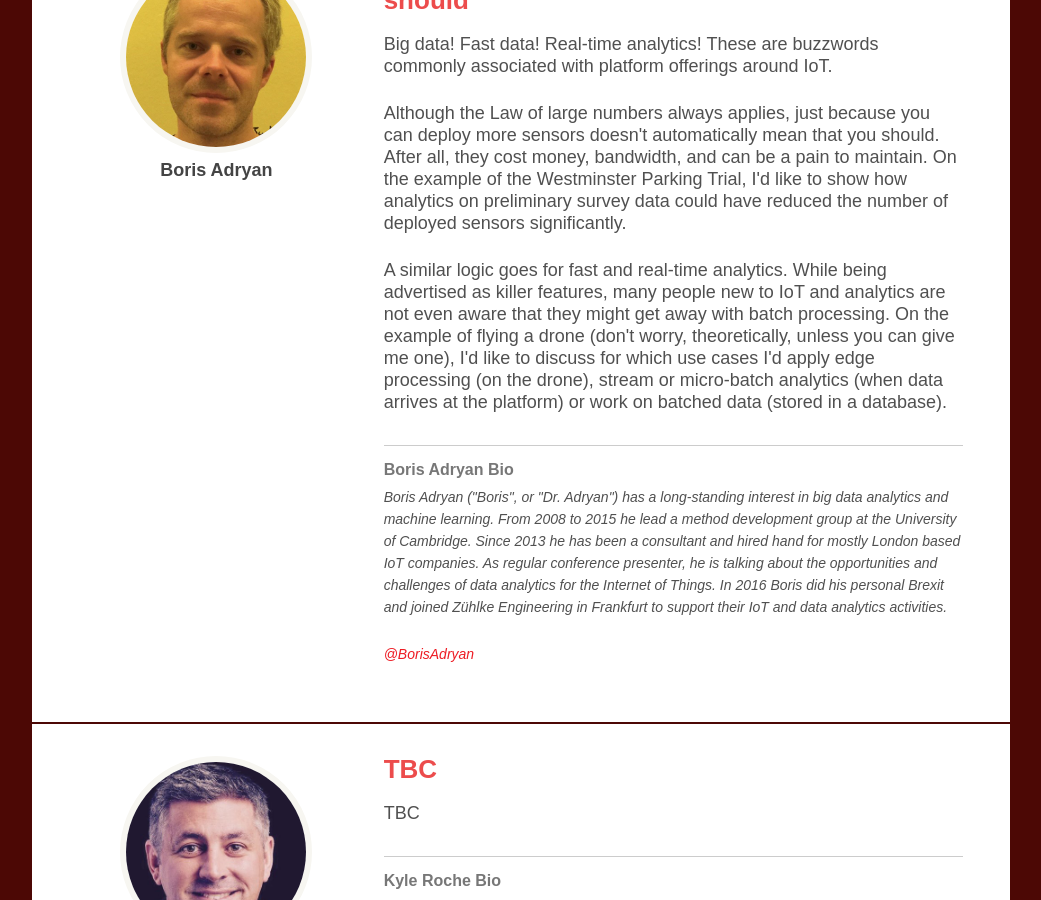
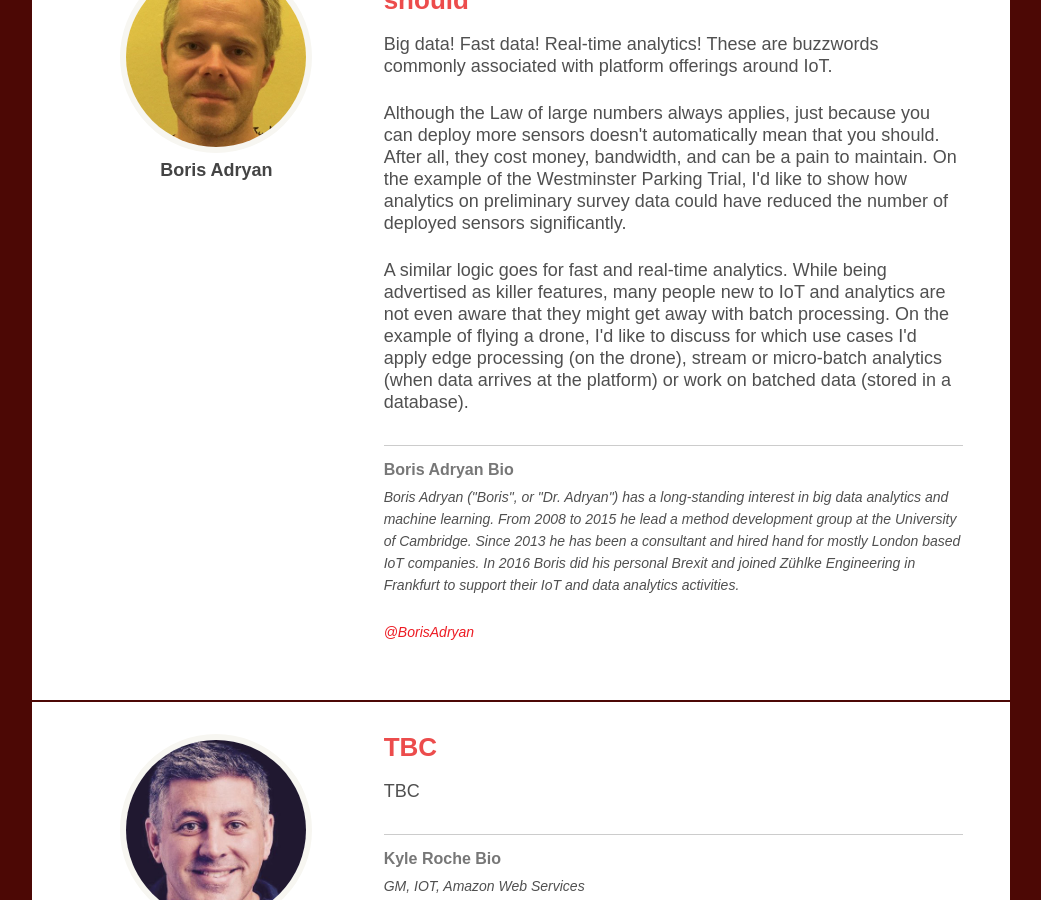
Before and after one commit to thingmonk/thingmonk.github.io, a Jekyll site: the page built from thingmonk-talks.html, in a window 1280 px wide and 900 px high, scrolled down 6960 px. Shown: the whole window, without its empty margins (119-1160 px from the left). Built offline with Jekyll 4.4.1, drawn with Linux system fonts in a browser that asks for light colours.

Commit message:
update Boris bio/abstract

```diff
--- a/_data/speakers.yml
+++ b/_data/speakers.yml
@@ -77,9 +77,9 @@
 
 - name: Boris Adryan
   photo: borisa.jpg
-  bio: Boris Adryan ("Boris", or "Dr. Adryan") has a long-standing interest in big data analytics and machine learning. From 2008 to 2015 he lead a method development group at the University of Cambridge. Since 2013 he has been a consultant and hired hand for mostly London based IoT companies. As regular conference presenter, he is talking about the opportunities and challenges of data analytics for the Internet of Things. In 2016 Boris did his personal Brexit and joined Zühlke Engineering in Frankfurt to support their IoT and data analytics activities.
+  bio: Boris Adryan ("Boris", or "Dr. Adryan") has a long-standing interest in big data analytics and machine learning. From 2008 to 2015 he lead a method development group at the University of Cambridge. Since 2013 he has been a consultant and hired hand for mostly London based IoT companies. In 2016 Boris did his personal Brexit and joined Zühlke Engineering in Frankfurt to support their IoT and data analytics activities.
   talktitle: Just because you can doesn't mean that you should
-  talkabstract: Big data! Fast data! Real-time analytics! These are buzzwords commonly associated with platform offerings around IoT.  <p />Although the Law of large numbers always applies, just because you can deploy more sensors doesn't automatically mean that you should. After all, they cost money, bandwidth, and can be a pain to maintain. On the example of the Westminster Parking Trial, I'd like to show how analytics on preliminary survey data could have reduced the number of deployed sensors significantly.<p />  A similar logic goes for fast and real-time analytics. While being advertised as killer features, many people new to IoT and analytics are not even aware that they might get away with batch processing. On the example of flying a drone (don't worry, theoretically, unless you can give me one), I'd like to discuss for which use cases I'd apply edge processing (on the drone), stream or micro-batch analytics (when data arrives at the platform) or work on batched data (stored in a database).
+  talkabstract: Big data! Fast data! Real-time analytics! These are buzzwords commonly associated with platform offerings around IoT.  <p />Although the Law of large numbers always applies, just because you can deploy more sensors doesn't automatically mean that you should. After all, they cost money, bandwidth, and can be a pain to maintain. On the example of the Westminster Parking Trial, I'd like to show how analytics on preliminary survey data could have reduced the number of deployed sensors significantly.<p />  A similar logic goes for fast and real-time analytics. While being advertised as killer features, many people new to IoT and analytics are not even aware that they might get away with batch processing. On the example of flying a drone, I'd like to discuss for which use cases I'd apply edge processing (on the drone), stream or micro-batch analytics (when data arrives at the platform) or work on batched data (stored in a database).
   twitter: BorisAdryan
 
 - name: Kyle Roche
```
